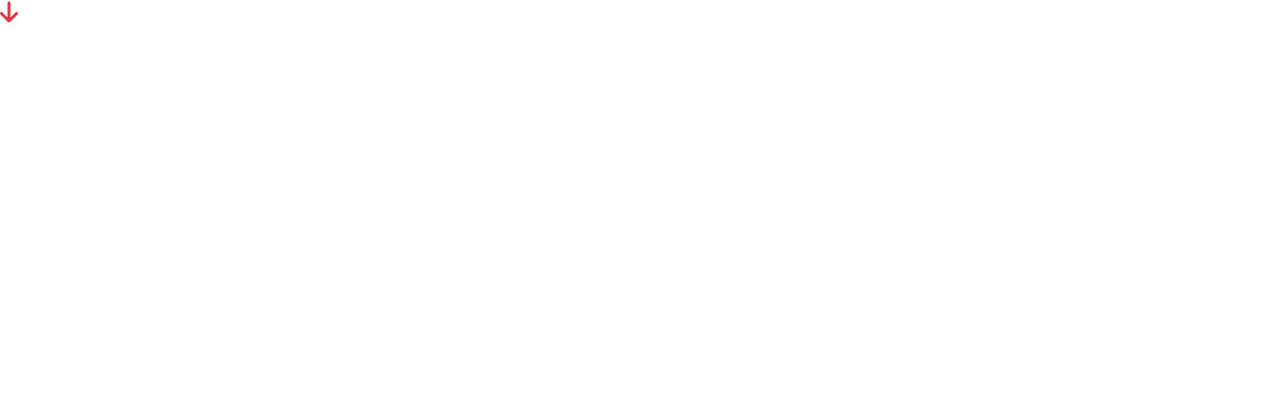
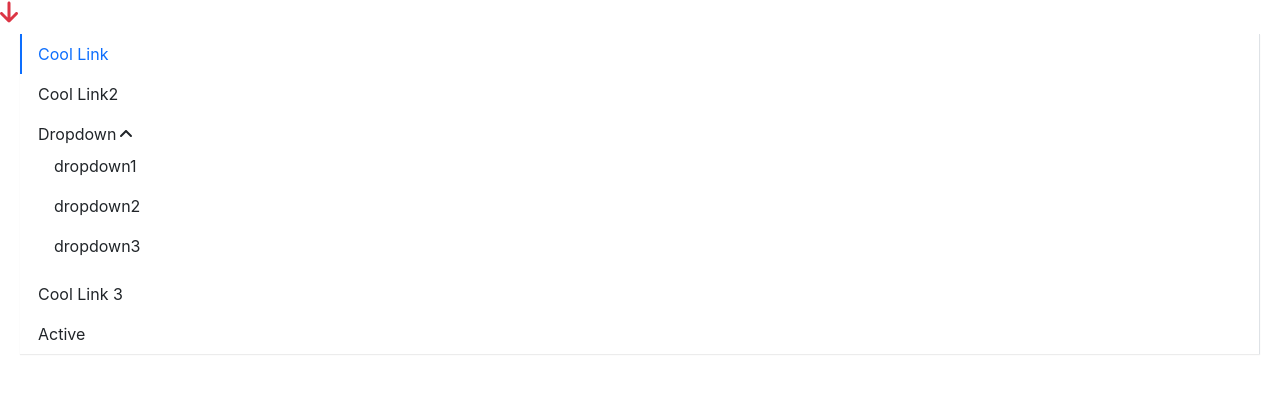
Before and after one commit to pxisbest/cream-design, a React (Vite) app: page / in a window 1280 px wide. Shown: the top 394 px of the page. Built offline with nearby package versions, Linux system fonts and the light colour scheme.

Commit message:
给icon添加动画效果

```diff
--- a/src/App.tsx
+++ b/src/App.tsx
@@ -4,10 +4,10 @@
 library.add(fas);
 import { library } from "@fortawesome/fontawesome-svg-core";
 import Icon from "./components/Icon/icon";
-// import Menu from "./components/Menu/menu";
-// import MenuItem from "./components/Menu/menuItem";
-// import SubMenu from "./components/Menu/subMenu";
-// import type from '@testing-library/react';
+import Menu from "./components/Menu/menu";
+import MenuItem from "./components/Menu/menuItem";
+import SubMenu from "./components/Menu/subMenu";
+
 
 function App() {
   return (
@@ -15,7 +15,7 @@
       <Icon icon="arrow-down" theme="danger" size="xl"></Icon>
       {/* <Alert type={"success"} title="this is alert"></Alert>
     <Alert type={"warning"} title="this is alert" description="hi" closable={false}></Alert> */}
-      {/* <Menu
+      <Menu
         mode="vertical"
         defaultIndex="0"
         defaultOpenSubMenus={["2"]} //默认展开的子菜单
@@ -32,7 +32,7 @@
         </SubMenu>
         <MenuItem>Cool Link 3</MenuItem>
         <MenuItem>Active</MenuItem>
-      </Menu> */}
+      </Menu>
     </>
   );
 }
--- a/src/components/Menu/_style.scss
+++ b/src/components/Menu/_style.scss
@@ -40,11 +40,13 @@
         }
       }
     }
+    //如果vertical模式下没有打开菜单，.cream-submenu 的箭头图标不旋转
     .is-vertical {
       .arrow-icon {
         transform: rotate(0deg) !important;
       }
     }
+    //如果vertical模式下打开了菜单，旋转
     .is-vertical.is-opened {
       .arrow-icon {
         transform: rotate(180deg) !important;
--- a/src/components/Menu/subMenu.tsx
+++ b/src/components/Menu/subMenu.tsx
@@ -2,6 +2,7 @@
 import classNames from "classnames";
 import { MenuContext } from "./menu"; // 上下文
 import type { MenuItemProps } from "./menuItem";
+import Icon from "../Icon/icon";
 
 export interface SubMenuProps {
   index?: string; //子菜单的索引
@@ -48,6 +49,8 @@
       : {};
   const classes = classNames("menu-item submenu-item", className, {
     "is-active": context.index === index, // 如果当前菜单项被选中
+    "is-opened": menuOpen, // 如果子菜单展开
+    "is-vertical": context.mode === "vertical", // 如果是垂直模式
   });
   //确保子元素是MenuItem,需要对子元素进行处理
   const renderchildren = () => {
@@ -73,6 +76,7 @@
     <li key={index} className={classes} {...hoverEvents}>
       <div className="submenu-title" {...clickEvents}>
         {title}
+      <Icon icon='angle-down' className ='arrow-icon'></Icon>
       </div>
       {renderchildren()}
     </li>
--- a/src/styles/index.scss
+++ b/src/styles/index.scss
@@ -10,7 +10,6 @@
 // // animation
 // @import "animation";
 // button
-
 @import "../components/Button/style";
 
 //alert
```
Also changed, not shown: src/components/Icon/_style.scss (renamed from src/components/Icon/style.scss).
